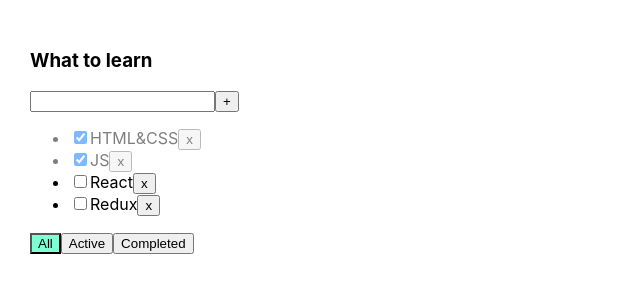
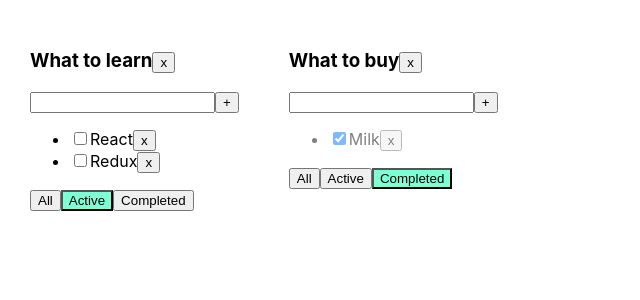
Before and after one commit to Vitali595/TodolistWithDimych, a React (Create React App) app: page / in a window 1280 px wide. Shown: the top 300 px of the page, without its empty margins (0-640 px from the left). Built offline with nearby package versions, Linux system fonts and the light colour scheme.

Commit message:
5 lesson

```diff
--- a/src/App.tsx
+++ b/src/App.tsx
@@ -4,60 +4,101 @@
 import {v1} from "uuid";
 
 export type FilterValuesType = "all" | "completed" | "active";
+type TodolistType = {
+    id: string
+    title: string
+    filter: FilterValuesType
+}
 
 function App() {
 
-    let [tasks, setTasks] = useState<Array<TaskType>>([
+    function changeStatus(taskId: string, isDone: boolean, todolistId: string) {
+        let tasks = tasksObj[todolistId]
+        let task = tasks.find(t => t.id === taskId);
+        if (task) {
+            task.isDone = isDone;
+        }
+        setTasks({...tasksObj})
+    }
+
+    function removeTask(id: string, todolistId: string) {
+        let tasks = tasksObj[todolistId]
+        let filteredTask = tasks.filter(t => t.id !== id)
+        tasksObj[todolistId] = filteredTask
+        setTasks({...tasksObj})
+    }
+
+    function changeFilter(value: FilterValuesType, todolistId: string) {
+        let todolist = todolists.find(tl => tl.id === todolistId)
+        if (todolist) {
+            todolist.filter = value
+            setTodolists([...todolists])
+        }
+    }
+
+    function addTask(title: string, todolistId: string) {
+        let task = {id: v1(), title: title, isDone: false};
+        let tasks = tasksObj[todolistId]
+        let newTasks = [task, ...tasks]
+        tasksObj[todolistId] = newTasks
+        setTasks({...tasksObj})
+    }
+
+    let todolistId1 = v1()
+    let todolistId2 = v1()
+
+    let [todolists, setTodolists] = useState<Array<TodolistType>>([
+        {id: todolistId1, title: "What to learn", filter: "active"},
+        {id: todolistId2, title: "What to buy", filter: "completed"}
+    ])
+
+    let [tasksObj, setTasks] = useState({
+        [todolistId1]: [
             {id: v1(), title: "HTML&CSS", isDone: true},
             {id: v1(), title: "JS", isDone: true},
             {id: v1(), title: "React", isDone: false},
             {id: v1(), title: "Redux", isDone: false}
-    ])
+        ],
+        [todolistId2]: [
+            {id: v1(), title: "Book", isDone: false},
+            {id: v1(), title: "Milk", isDone: true}
+        ]
+    })
 
-    function changeStatus(taskId: string, isDone: boolean) {
-       let task = tasks.find(t => t.id === taskId);
-       if (task) {
-           task.isDone = isDone;
-       }
-       setTasks([...tasks])
-    }
-
-    let [filter, setFiler] = useState<FilterValuesType>("all")
-
-    function removeTask(id: string) {
-        let filteredTask = tasks.filter(t => t.id !== id)
-        setTasks(filteredTask)
-    }
-
-    function changeFilter(value: FilterValuesType) {
-        setFiler(value);
-    }
-
-    function addTask(title: string) {
-        let newTask = {id: v1(), title: title, isDone: false};
-        let newTasks = [newTask, ...tasks];
-        setTasks(newTasks);
-    }
-
-    let tasksForTodolist = tasks;
-    if (filter === "completed") {
-        tasksForTodolist = tasks.filter(t => t.isDone === true);
-    }
-    if (filter === "active") {
-        tasksForTodolist = tasks.filter(t => t.isDone === false);
+    let removeTodolist = (todolistId: string) => {
+        let filteredTodolist = todolists.filter(tl => tl.id !== todolistId)
+        setTodolists(filteredTodolist)
+        delete tasksObj[todolistId]
+        setTasks({...tasksObj})
     }
 
     return (
         <div className="App">
-            <Todolist
-                title={"What to learn"}
+            {
+                todolists.map(tl => {
+                    let tasksForTodolist = tasksObj[tl.id];
+
+                    if (tl.filter === "completed") {
+                        tasksForTodolist = tasksForTodolist.filter(t => t.isDone === true);
+                    }
+                    if (tl.filter === "active") {
+                        tasksForTodolist = tasksForTodolist.filter(t => t.isDone === false);
+                    }
+
+                    return <Todolist
+                        key={tl.id}
+                        id={tl.id}
+                        title={tl.title}
                         tasks={tasksForTodolist}
                         removeTask={removeTask}
                         changeFilter={changeFilter}
                         addTask={addTask}
                         changeStatus={changeStatus}
-                filter={filter}
+                        removeTodolist={removeTodolist}
+                        filter={tl.filter}
                     />
+                })
+            }
         </div>
     );
 }
--- a/src/Todolist.tsx
+++ b/src/Todolist.tsx
@@ -8,12 +8,14 @@
 }
 
 type PropsType = {
+    id: string
     title: string
     tasks: Array<TaskType>
-    removeTask: (id: string) => void
-    changeFilter: (value: FilterValuesType) => void
-    addTask: (title: string) => void
-    changeStatus: (taskId: string, isDone: boolean) => void
+    removeTask: (id: string, todolistId: string) => void
+    changeFilter: (value: FilterValuesType, todolistId: string) => void
+    addTask: (title: string, todolistId: string) => void
+    changeStatus: (taskId: string, isDone: boolean, todolistId: string) => void
+    removeTodolist: (todolistId: string) => void
     filter: FilterValuesType
 }
 
@@ -27,26 +29,31 @@
     const onKeyPressHandler = (e: KeyboardEvent<HTMLInputElement>) => {
         setError(null)
         if (e.key === "Enter") {
-            props.addTask(newTaskTitle)
+            props.addTask(newTaskTitle, props.id)
             setNewTaskTitle("")
         }
     }
     const addTask = () => {
         if (newTaskTitle.trim() !== "") {
-            props.addTask(newTaskTitle.trim())
+            props.addTask(newTaskTitle.trim(), props.id)
             setNewTaskTitle("")
         } else {
             setError("Title is required")
         }
 
     }
-    const onAllClickHandler = () => props.changeFilter("all")
-    const onActiveClickHandler = () => props.changeFilter("active")
-    const onCompletedClickHandler = () => props.changeFilter("completed")
+    const onAllClickHandler = () => props.changeFilter("all", props.id)
+    const onActiveClickHandler = () => props.changeFilter("active", props.id)
+    const onCompletedClickHandler = () => props.changeFilter("completed", props.id)
+    const removeTodolist = () => {
+        props.removeTodolist(props.id)
+    }
 
     return (
         <div>
-            <h3>{props.title}</h3>
+            <h3>{props.title}
+                <button onClick={removeTodolist}>x</button>
+            </h3>
             <div>
                 <input value={newTaskTitle} onChange={onNewTitleChangeHandler}
                        onKeyPress={onKeyPressHandler}
@@ -60,10 +67,10 @@
                     props.tasks.map(t => {
 
                         const onRemoveHandler = () => {
-                            props.removeTask(t.id)
+                            props.removeTask(t.id, props.id)
                         }
                         const onChangeHandler = (e: ChangeEvent<HTMLInputElement>) => {
-                            props.changeStatus(t.id, e.currentTarget.checked)
+                            props.changeStatus(t.id, e.currentTarget.checked, props.id)
                         }
 
                         return <li className={t.isDone ? "is-done" : ""} key={t.id}>
@@ -80,11 +87,14 @@
             </ul>
             <div>
                 <button className={props.filter === "all" ? "active-filter" : ""}
-                        onClick={onAllClickHandler}>All</button>
+                        onClick={onAllClickHandler}>All
+                </button>
                 <button className={props.filter === "active" ? "active-filter" : ""}
-                        onClick={onActiveClickHandler}>Active</button>
+                        onClick={onActiveClickHandler}>Active
+                </button>
                 <button className={props.filter === "completed" ? "active-filter" : ""}
-                        onClick={onCompletedClickHandler}>Completed</button>
+                        onClick={onCompletedClickHandler}>Completed
+                </button>
             </div>
         </div>
     )
```
Lines whose indentation alone changed are shown as unchanged.
